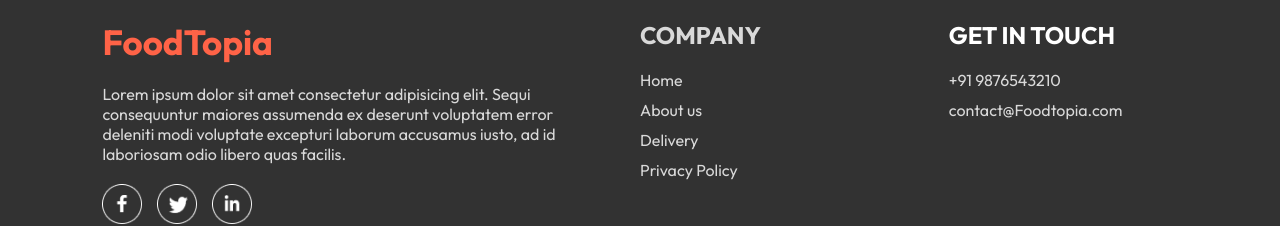
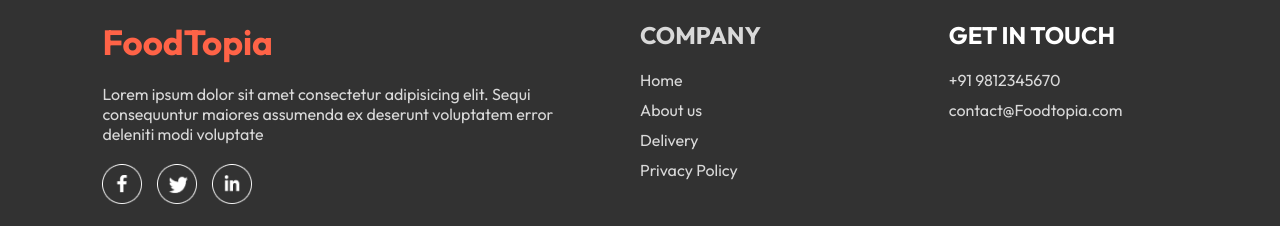
Before and after one commit to amalvm12/food-topia, a React (Vite) app in the folder frontend/: page /myorders in a window 1280 px wide. Shown: the part 358-584 px from the top of the page. Built offline with nearby package versions, Linux system fonts and the light colour scheme; no server answers.

Commit message:
footer is modified

```diff
--- a/frontend/src/components/Footer/Footer.jsx
+++ b/frontend/src/components/Footer/Footer.jsx
@@ -8,7 +8,7 @@ const Footer = () => {
         <div className='footer-content'>
             <div className='footer-content-left'>
                 <h2 className='footer-logo'>FoodTopia</h2>
-                <p>Lorem ipsum dolor sit amet consectetur adipisicing elit. Sequi consequuntur maiores assumenda ex deserunt voluptatem error deleniti modi voluptate excepturi laborum accusamus iusto, ad id laboriosam odio libero quas facilis.</p>
+                <p>Lorem ipsum dolor sit amet consectetur adipisicing elit. Sequi consequuntur maiores assumenda ex deserunt voluptatem error deleniti modi voluptate </p>
                 <div className='footer-social-icon'>
                     <img src={assets.facebook_icon} alt="" />
                     <img src={assets.twitter_icon} alt="" />
@@ -27,7 +27,7 @@ const Footer = () => {
             <div className='footer-content-right'>
                 <h2>GET IN TOUCH</h2>
                 <ul>
-                    <li>+91 9876543210</li>
+                    <li>+91 9812345670</li>
                     <li>contact@Foodtopia.com</li>
                 </ul>
             </div>
```
